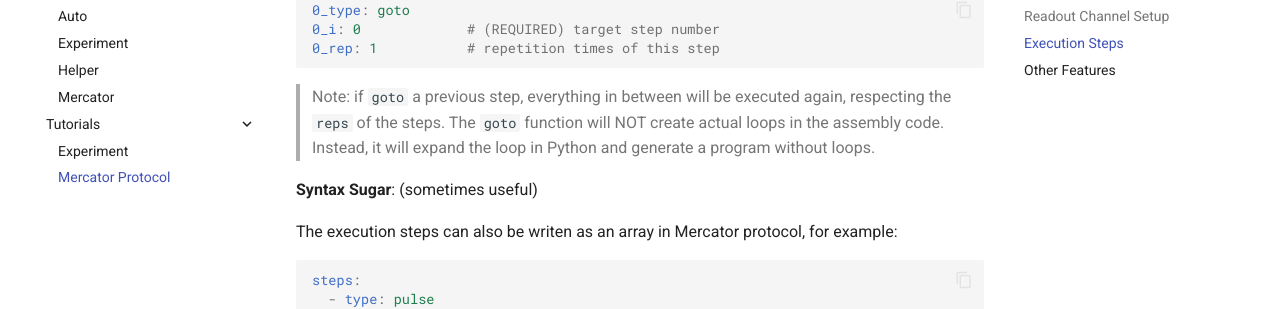
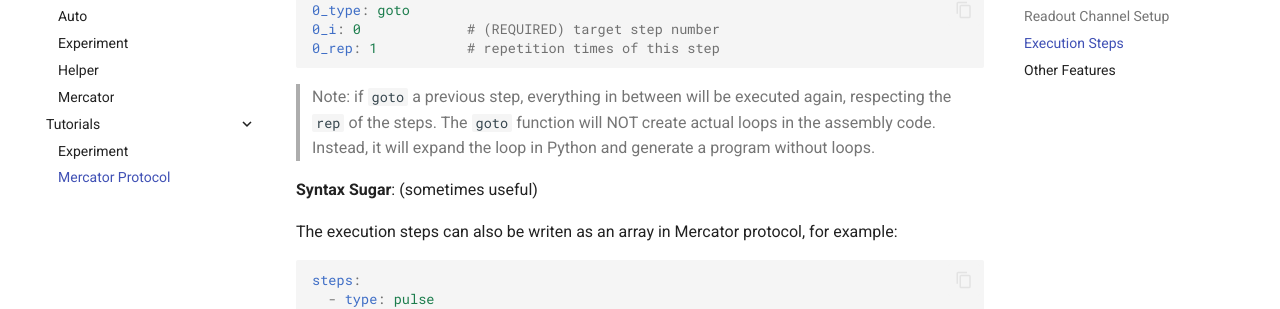
Before and after one commit to clelandlab/quick, an MkDocs documentation site: the page built from docs/Tutorials/mercator.md, in a window 1280 px wide and 900 px high, scrolled down 3778 px. Shown: the part 146-455 px from the top of the window. Built offline with MkDocs 1.6.1 and Material for MkDocs 9.7.7, drawn with Linux system fonts in a browser that asks for light colours; comment, search, counter and statistics services are not loaded.

Commit message:
Complete v0.1.0

````diff
--- a/docs/Tutorials/mercator.md
+++ b/docs/Tutorials/mercator.md
@@ -147,7 +147,7 @@ The step `type` is required. It takes one of the following values:
 0_rep: 1           # repetition times of this step
 ```
 
-> Note: if `goto` a previous step, everything in between will be executed again, respecting the `reps` of the steps. The `goto` function will NOT create actual loops in the assembly code. Instead, it will expand the loop in Python and generate a program without loops.
+> Note: if `goto` a previous step, everything in between will be executed again, respecting the `rep` of the steps. The `goto` function will NOT create actual loops in the assembly code. Instead, it will expand the loop in Python and generate a program without loops.
 
 **Syntax Sugar**: (sometimes useful)
 
````
Also changed, not shown: README.md (+2 -0 lines).
